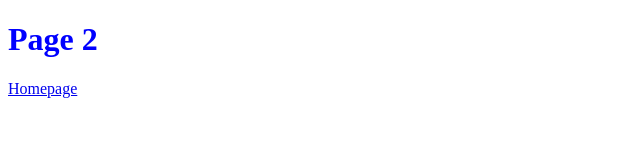
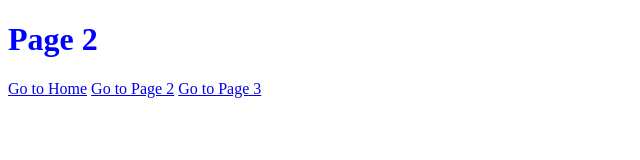
Before and after one commit to thevitalrguy/website, a plain HTML site: page page2.html in a window 1280 px wide. Shown: the whole page, without its empty margins (0-640 px from the left). Drawn offline with Linux system fonts and the light colour scheme.

Commit message:
Update page2.html with additional navigation links

```diff
--- a/page2.html
+++ b/page2.html
@@ -10,6 +10,9 @@
   <h1>
     Page 2
   </h1>
-  <a href="index.html">Homepage</a>
+<a href="index.html">Go to Home</a>
+<a href="page2.html">Go to Page 2</a>
+<a href="page3.html">Go to Page 3</a>
+
 </body>
 </html>
```
